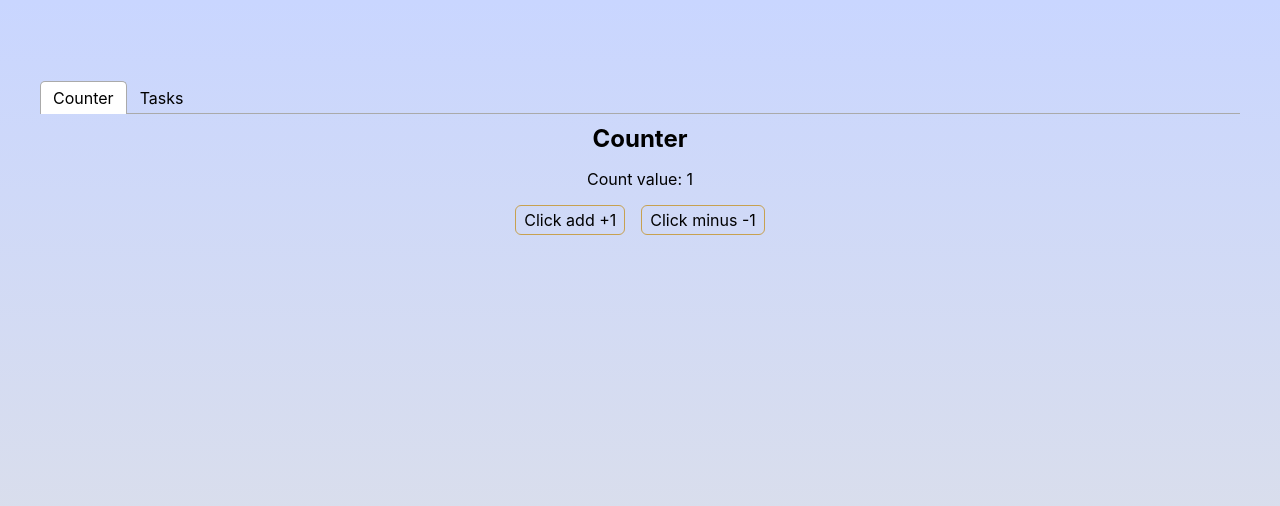
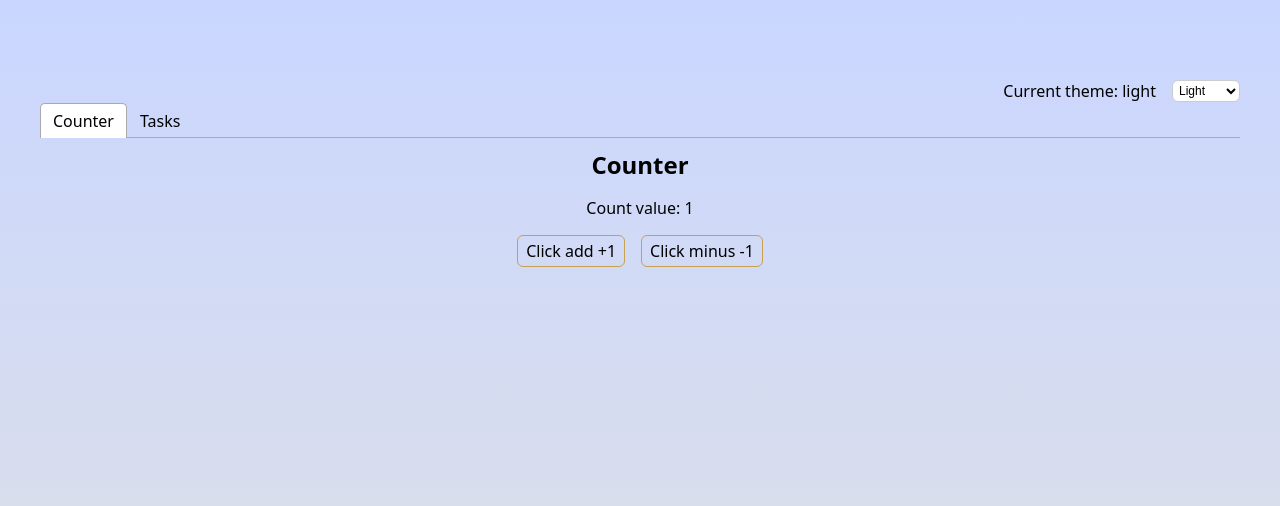
Before and after one commit to LiudmylaTar/React-base, a React (Vite) app: page / in a window 1280 px wide. Shown: the top 506 px of the page. Built offline with nearby package versions, Linux system fonts and the light colour scheme.

Commit message:
Add useContext theme switcher

```diff
--- a/src/App.css
+++ b/src/App.css
@@ -0,0 +1,6 @@
+.themeColor {
+  display: flex;
+  justify-content: right;
+  gap: 1rem;
+  align-items: center;
+}
--- a/src/App.tsx
+++ b/src/App.tsx
@@ -5,11 +5,19 @@ import Container from "./components/Container/Container";
 import Section from "./components/Section/Section";
 import CounterTab from "./tabs/CounterTab";
 import TasksTab from "./tabs/TasksTab";
+import ThemeSwitcher from "./components/ThemeSwitcher/ThemeSwitcher";
+import { useContext } from "react";
+import { ThemeContext } from "./contexts/contexts";
 
 function App() {
+  const { theme } = useContext(ThemeContext);
   return (
     <Section>
       <Container>
+        <div className="themeColor">
+          <p>Current theme: {theme}</p>
+          <ThemeSwitcher />
+        </div>
         <Tabs>
           <TabList>
             <Tab>Counter</Tab>
--- /dev/null
+++ b/src/components/ThemeSwitcher/ThemeSwitcher.css
@@ -0,0 +1,21 @@
+.selector {
+  cursor: pointer;
+  outline: none;
+  border-radius: 6px;
+  padding: 2px;
+  border: 1px solid #ccc;
+  background-color: #fff;
+  transition: all 0.2s ease;
+  font-size: 12px;
+}
+.selector:hover {
+  border-color: #007bff;
+  background-color: #f0f8ff;
+}
+
+/* Ефект при фокусі */
+.selector:focus {
+  border-color: #0056b3;
+  box-shadow: 0 0 0 2px rgba(0, 123, 255, 0.25);
+  background-color: #fff;
+}
--- /dev/null
+++ b/src/components/ThemeSwitcher/ThemeSwitcher.tsx
@@ -0,0 +1,23 @@
+import { useContext } from "react";
+import { ThemeContext, type Theme } from "../../contexts/contexts";
+import "./ThemeSwitcher.css";
+
+export default function LangSwitcher() {
+  const ctx = useContext(ThemeContext);
+  if (!ctx) {
+    throw new Error("ThemeSwitcher must be used within ThemeColorProvider");
+  }
+
+  const { theme, changeTheme } = ctx;
+  const handleChange = (event: React.ChangeEvent<HTMLSelectElement>) => {
+    changeTheme(event.target.value as Theme);
+  };
+
+  return (
+    <select className="selector" value={theme} onChange={handleChange}>
+      <option value="light">Light</option>
+      <option value="dark">Dark</option>
+      <option value="colorful">Colorful</option>
+    </select>
+  );
+}
--- /dev/null
+++ b/src/contexts/ThemeColorProvider.tsx
@@ -0,0 +1,26 @@
+import { useEffect, useState } from "react";
+import { ThemeContext, type Theme } from "./contexts";
+
+interface ThemeColorProvideProps {
+  children: React.ReactNode;
+}
+export default function ThemeColorProvide({
+  children,
+}: ThemeColorProvideProps) {
+  const [theme, setTheme] = useState<Theme>("light");
+
+  useEffect(() => {
+    document.body.className = theme;
+  }, [theme]);
+
+  return (
+    <ThemeContext.Provider
+      value={{
+        theme,
+        changeTheme: setTheme,
+      }}
+    >
+      {children}
+    </ThemeContext.Provider>
+  );
+}
--- /dev/null
+++ b/src/contexts/contexts.ts
@@ -0,0 +1,13 @@
+import { createContext } from "react";
+
+export type Theme = "light" | "dark" | "colorful";
+
+export interface ThemeContextType {
+  theme: Theme;
+  changeTheme: (theme: Theme) => void;
+}
+
+export const ThemeContext = createContext<ThemeContextType>({
+  theme: "light",
+  changeTheme: () => {},
+});
--- a/src/index.css
+++ b/src/index.css
@@ -23,16 +23,31 @@
   /*animation*/
   --animation-cubicBezier: 0.25s cubic-bezier(0.7, 0.98, 0.86, 0.98);
 }
-
+html,
+body {
+  height: 100%; /* тягнемо на всю висоту */
+  margin: 0; /* обнуляємо відступ */
+}
 body {
   margin: 0;
-  font-family: -apple-system, BlinkMacSystemFont, "Segoe UI", "Roboto", "Oxygen",
-    "Ubuntu", "Cantarell", "Fira Sans", "Droid Sans", "Helvetica Neue",
-    sans-serif;
+  font-family: system-ui, sans-serif;
+  background-repeat: no-repeat; /* щоб фон не дублювався */
+  background-size: cover; /* розтягуємо */
+}
+
+.light {
   background: linear-gradient(to bottom, #c9d6ff, #e2e2e2);
-  min-height: 100vh;
+  color: #000;
+}
 
-  font-style: normal;
+.dark {
+  background: linear-gradient(to bottom, #2c3e50, #000);
+  color: #f0f0f0;
+}
+
+.colorful {
+  background: linear-gradient(45deg, #ff9a9e, #fad0c4, #fad390);
+  color: #333;
 }
 
 h1,
--- a/src/main.tsx
+++ b/src/main.tsx
@@ -2,10 +2,13 @@ import { StrictMode } from "react";
 import { createRoot } from "react-dom/client";
 import "./index.css";
 import App from "./App.tsx";
+import ThemeColorProvide from "./contexts/ThemeColorProvider.tsx";
 
 const root = createRoot(document.getElementById("root") as HTMLDivElement);
 root.render(
   <StrictMode>
-    <App />
+    <ThemeColorProvide>
+      <App />
+    </ThemeColorProvide>
   </StrictMode>
 );
--- a/src/tabs/TasksTab.tsx
+++ b/src/tabs/TasksTab.tsx
@@ -6,12 +6,19 @@ import type { Task } from "../types";
 import "./TasksTab.css";
 
 const initialTasks: Task[] = [
-  { id: "id-1", text: "Create repositore", completed: false },
-  { id: "id-2", text: "Create progect", completed: false },
-  { id: "id-3", text: "Create counter component", completed: false },
-  { id: "id-4", text: "Create task list", completed: false },
+   { id: "id-1", text: "Create repository", completed: true },
+  { id: "id-2", text: "Setup project structure", completed: true },
+  { id: "id-3", text: "Install dependencies", completed: true },
+  { id: "id-4", text: "Create counter component", completed: false },
+  { id: "id-5", text: "Create task list", completed: false },
+  { id: "id-6", text: "Add new task form", completed: false },
+  { id: "id-7", text: "Implement task deletion", completed: false },
+  { id: "id-8", text: "Implement task editing", completed: false },
+  { id: "id-9", text: "Filter tasks by status", completed: false },
+  { id: "id-10", text: "Polish UI with CSS", completed: false },
+];
 
-];
+
 
 export default function TasksTab() {
   const [tasks, setTasks] = useState<Task[]>(initialTasks);
```
